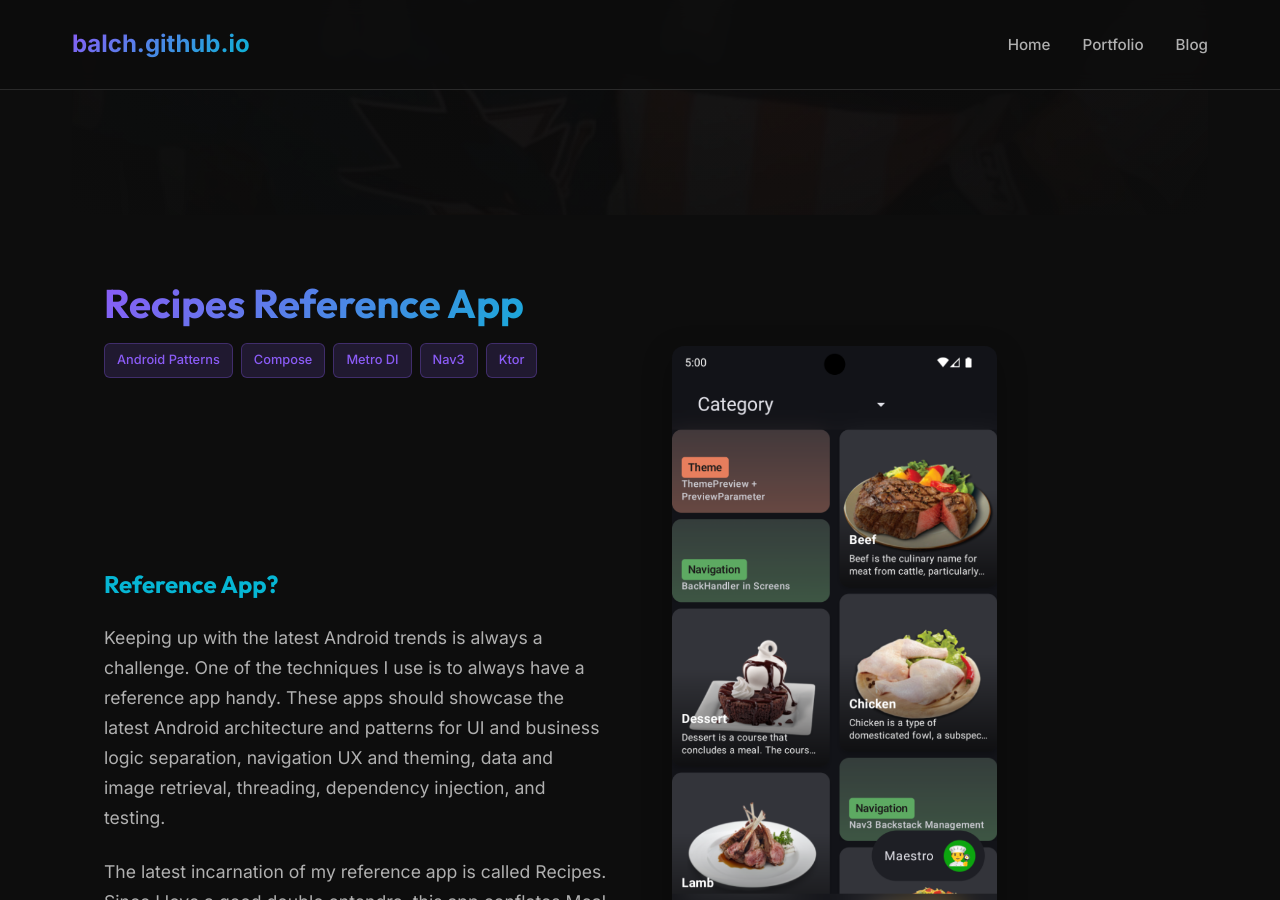
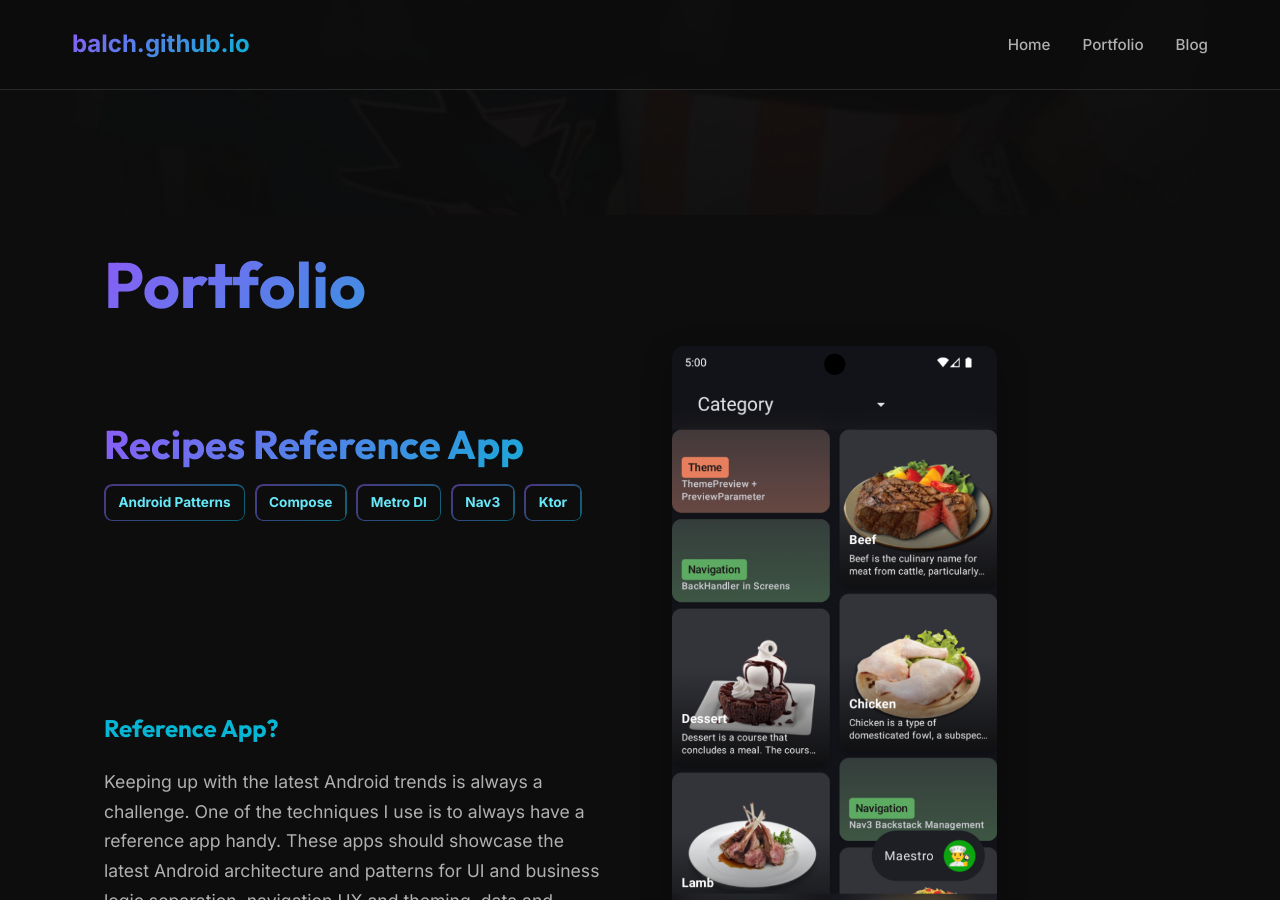
Before and after one commit to balch/balch.github.io, a Jekyll site: the page built from index.md, in a window 1280 px wide and 900 px high, scrolled down 775 px. Built offline with Jekyll 4.4.1, drawn with Linux system fonts in a browser that asks for light colours.

Commit message:
ux tweaks

```diff
--- a/_layouts/home.html
+++ b/_layouts/home.html
@@ -44,6 +44,9 @@ layout: default
 <section id="portfolio" class="portfolio-section">
     <div class="portfolio-container">
         <div class="portfolio-left">
+            <div class="portfolio-section-header">
+                <h2>Portfolio</h2>
+            </div>
             {% for project in site.data.portfolio %}
             {% if project.scroll_sections %}
             <!-- Project with scroll sections -->
--- a/assets/css/main.css
+++ b/assets/css/main.css
@@ -322,26 +322,78 @@ main {
 .tech-tags {
     display: flex;
     flex-wrap: wrap;
-    gap: 0.5rem;
+    gap: 0.6rem;
     margin-bottom: 1rem;
 }
 
 .tech-tag {
+    position: relative;
     display: inline-block;
-    padding: 0.35rem 0.75rem;
-    background: rgba(139, 92, 246, 0.15);
-    border: 1px solid rgba(139, 92, 246, 0.3);
-    border-radius: 6px;
-    font-size: 0.8rem;
-    font-weight: 500;
-    color: var(--accent-primary);
+    padding: 0.45rem 0.9rem;
+    border-radius: 8px;
+    font-size: 0.85rem;
+    font-weight: 600;
+    color: #67e8f9;
     transition: var(--transition-smooth);
 }
 
+/* Subtle animated gradient border */
+.tech-tag::before {
+    content: '';
+    position: absolute;
+    inset: 0;
+    border-radius: 8px;
+    padding: 1.5px;
+    background: linear-gradient(135deg,
+            rgba(139, 92, 246, 0.7),
+            rgba(6, 182, 212, 0.7));
+    -webkit-mask:
+        linear-gradient(#fff 0 0) content-box,
+        linear-gradient(#fff 0 0);
+    mask:
+        linear-gradient(#fff 0 0) content-box,
+        linear-gradient(#fff 0 0);
+    -webkit-mask-composite: xor;
+    mask-composite: exclude;
+    animation: tech-border-pulse 4s ease-in-out infinite;
+}
+
+@keyframes tech-border-pulse {
+
+    0%,
+    100% {
+        opacity: 0.6;
+    }
+
+    50% {
+        opacity: 1;
+    }
+}
+
 .tech-tag:hover {
-    background: rgba(139, 92, 246, 0.25);
-    border-color: var(--accent-primary);
+    color: #a5f3fc;
     transform: translateY(-2px);
+}
+
+.tech-tag:hover::before {
+    opacity: 1;
+    box-shadow: 0 0 12px rgba(6, 182, 212, 0.4);
+}
+
+/* Portfolio Section Header */
+.portfolio-section-header {
+    padding: 2rem 0 1rem;
+    margin-bottom: 1rem;
+}
+
+.portfolio-section-header h2 {
+    font-size: clamp(2.5rem, 2rem + 3vw, 4rem);
+    font-weight: 800;
+    background: var(--accent-gradient);
+    -webkit-background-clip: text;
+    background-clip: text;
+    -webkit-text-fill-color: transparent;
+    margin-bottom: 0;
 }
 
 /* Award Badges */
```
